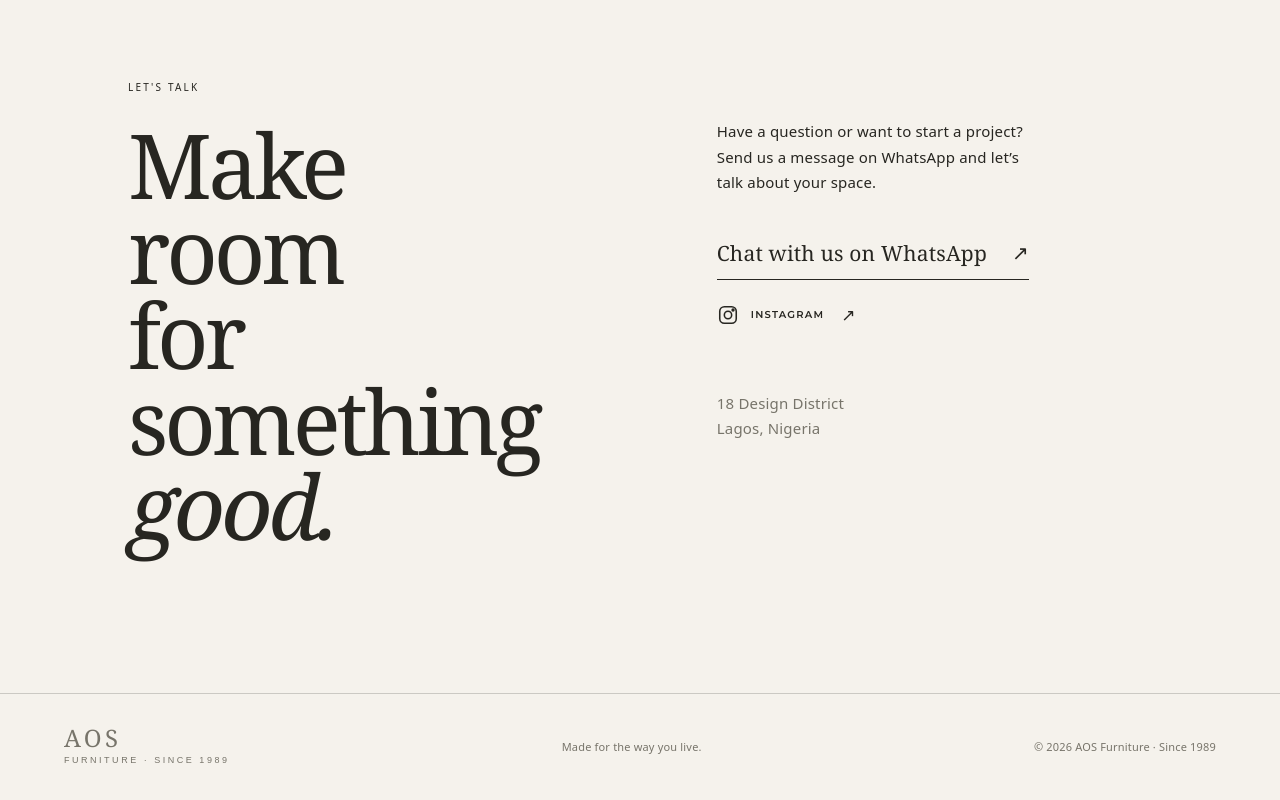
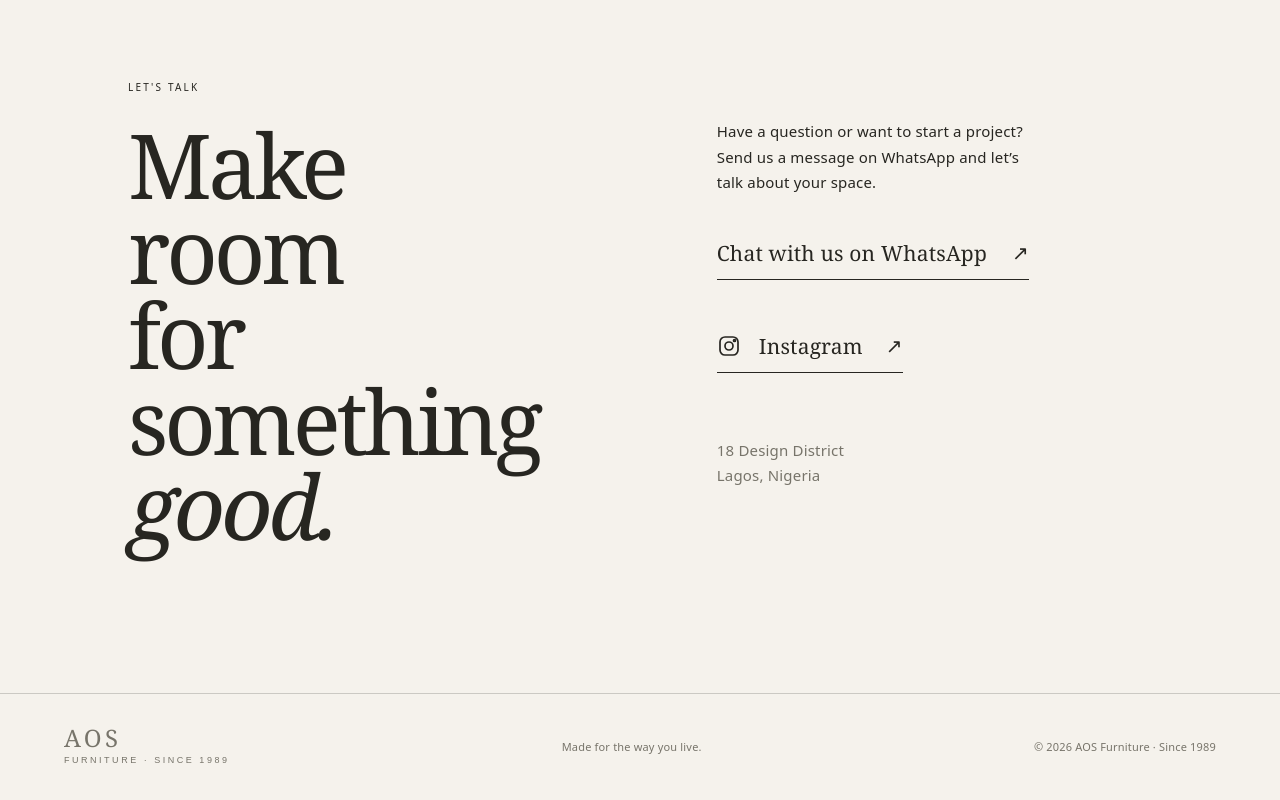
Before and after one commit to phixzas/AOS_Furniture, a React (Vite) app: page / in a window 1280 px wide. Shown: the part 6753-7553 px from the top of the page. Built offline with nearby package versions, Linux system fonts and the light colour scheme.

Commit message:
Match Instagram contact link size

```diff
--- a/src/App.css
+++ b/src/App.css
@@ -39,7 +39,7 @@ em { font-style: italic; }
 .item-1 { grid-column: span 7; }.item-2 { grid-column: span 5; margin-top: 100px; }.item-3 { grid-column: 3 / span 5; margin-top: 24px; }.image-caption { position: absolute; bottom: 0; left: 0; right: 0; padding: 19px; display: flex; justify-content: space-between; color: #fff; text-transform: uppercase; letter-spacing: .15em; font-size: 9px; background: linear-gradient(transparent, rgba(0,0,0,.5)); }
 .quote { background: #c8c4b9; padding: 145px 10vw; text-align: center; }.quote p { font: clamp(48px, 7vw, 100px)/.95 Georgia, serif; letter-spacing: -.05em; }.quote span { text-transform: uppercase; font-size: 10px; letter-spacing: .18em; }
 .contact { display: grid; grid-template-columns: 1fr 1fr; gap: 12vw; }.contact-detail { padding-top: 45px; font-size: 15px; line-height: 1.7; max-width: 320px; }.text-link { display: inline-flex; gap: 25px; border-bottom: 1px solid var(--ink); padding: 28px 0 12px; font: 21px Georgia, serif; }.address { margin-top: 65px; color: #77746a; }
-.contact-links { display: flex; flex-direction: column; align-items: flex-start; }.instagram-link { display: inline-flex; align-items: center; gap: 12px; margin-top: 24px; color: var(--ink); text-transform: uppercase; letter-spacing: .12em; font: 600 10px 'Montserrat', sans-serif; }.instagram-link svg { width: 22px; height: 22px; fill: none; stroke: currentColor; stroke-width: 1.7; }.instagram-link b { font-size: 17px; font-weight: 400; margin-left: 5px; }.instagram-link:hover { opacity: .55; }
+.contact-links { display: flex; flex-direction: column; align-items: flex-start; }.instagram-link { display: inline-flex; align-items: center; gap: 18px; margin-top: 24px; border-bottom: 1px solid var(--ink); padding: 28px 0 12px; color: var(--ink); font: 21px Georgia, serif; }.instagram-link svg { width: 24px; height: 24px; fill: none; stroke: currentColor; stroke-width: 1.7; }.instagram-link b { font-size: 20px; font-weight: 400; margin-left: 5px; }.instagram-link:hover { opacity: .55; }
 footer { display: flex; justify-content: space-between; align-items: center; padding: 34px 5vw; border-top: 1px solid var(--line); font-size: 11px; color: #77746a; } footer p { margin: 0; }
 .admin-panel { padding: 10vw; min-height: calc(100vh - 160px); }.admin-intro { max-width: 700px; }.admin-intro h1 { font-size: clamp(60px, 8vw, 110px); margin: 0 0 25px; }.admin-intro > p:last-child { max-width: 440px; line-height: 1.7; color: #716f65; }
 .save-site-button { display: inline-flex; justify-content: space-between; align-items: center; gap: 45px; margin-top: 30px; padding: 16px 18px; border: 1px solid var(--ink); background: var(--ink); color: var(--paper); text-transform: uppercase; letter-spacing: .13em; font-size: 10px; cursor: pointer; }.save-site-button span { font-size: 19px; }.save-site-button:hover { background: transparent; color: var(--ink); }
```
